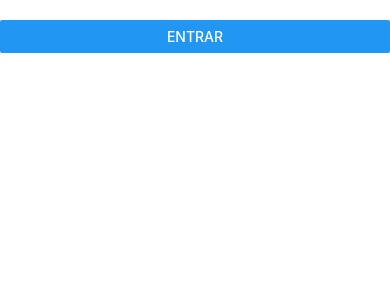
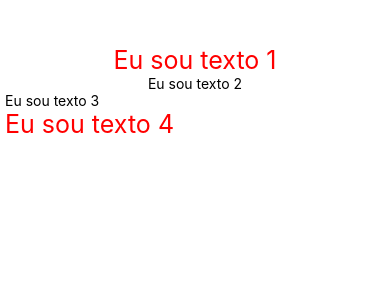
Before and after one commit to Brunocs1991/udemy_react-native_primeiroApp, a React Native app: screen / in a window 390 px wide. Shown: the top 300 px of the page. Built offline with nearby package versions, Linux system fonts and the light colour scheme.

Commit message:
StyleSheet

```diff
--- a/src/App.tsx
+++ b/src/App.tsx
@@ -1,14 +1,17 @@
 import React, {Component} from 'react';
 import Inicial from './Screen/Inicial.tsx';
 import State from './Screen/State.tsx';
+import GrupoStyle from './Screen/GrupoStyle.tsx';
+import {SafeAreaView} from 'react-native';
 
 class App extends Component {
   render() {
     return (
-      <>
+      <SafeAreaView style={{margin: 5}}>
         {/*<Inicial />*/}
-        <State />
-      </>
+        {/*<State />*/}
+        <GrupoStyle />
+      </SafeAreaView>
     );
   }
 }
--- /dev/null
+++ b/src/Screen/GrupoStyle.tsx
@@ -0,0 +1,35 @@
+import React, {Component} from 'react';
+import {StyleSheet, Text, View} from 'react-native';
+
+type TypeGrupoStyleProps = {};
+
+type TypeGrupoStyleState = {};
+
+class GrupoStyle extends Component<TypeGrupoStyleProps, TypeGrupoStyleState> {
+  render() {
+    return (
+      <View style={styles.container}>
+        <Text style={[styles.textoPrincipal, styles.alinhaTexto]}>
+          Eu sou texto 1
+        </Text>
+        <Text style={styles.alinhaTexto}>Eu sou texto 2</Text>
+        <Text>Eu sou texto 3</Text>
+        <Text style={styles.textoPrincipal}>Eu sou texto 4</Text>
+      </View>
+    );
+  }
+}
+
+const styles = StyleSheet.create({
+  container: {
+    marginTop: 40,
+  },
+  textoPrincipal: {
+    fontSize: 25,
+    color: '#ff0000',
+  },
+  alinhaTexto: {
+    textAlign: 'center',
+  },
+});
+export default GrupoStyle;
```
